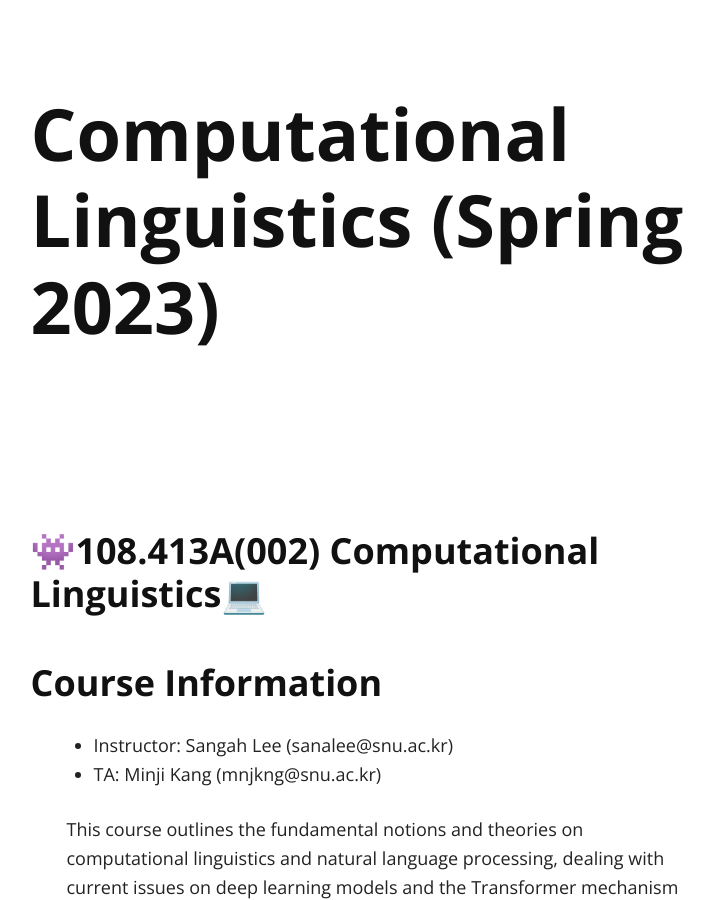
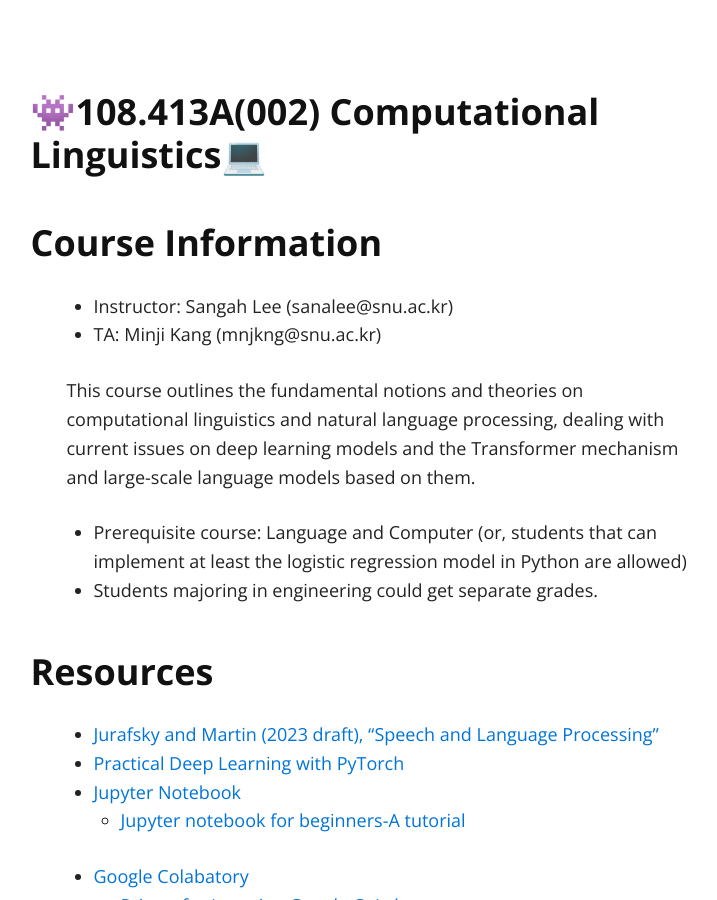
Before and after one commit to sanajlee/cl2023u, a Jekyll site: the page built from index.md, in a window 1280 px wide and 900 px high. Shown: the whole window, without its empty margins (261-978 px from the left). Built offline with Jekyll 4.4.1, drawn with Linux system fonts in a browser that asks for light colours; nearby versions of some CDN libraries; our own code applies the rules of GitHub Pages for plain Markdown files.

Commit message:
2023. 03. 01.

```diff
--- a/_layouts/default.html
+++ b/_layouts/default.html
@@ -18,7 +18,7 @@
 <body>
   <article>
    <div class="container">
-    <h1><a href="./">{{ site.tag_text }}</a></h1>
+    <!-- <h1><a href="./">{{ site.tag_text }}</a></h1> -->
     {{ content }}
     </div>
   </article>
```
